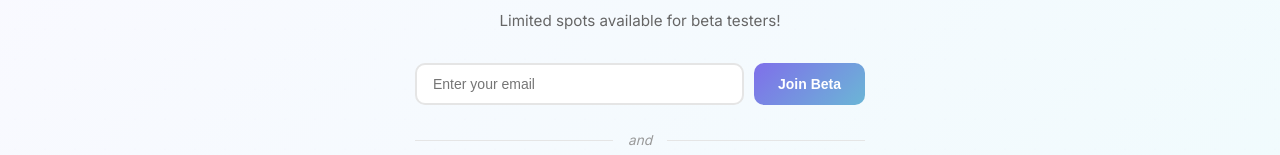
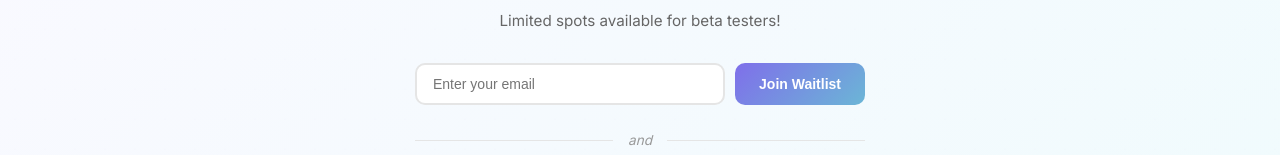
Before and after one commit to MelonLabs-prog/wordbuddy-landing, a plain HTML site: page index.html in a window 1280 px wide. Shown: the part 6036-6191 px from the top of the page. Drawn offline with nearby package versions, Linux system fonts and the light colour scheme.

Commit message:
Update index.html

```diff
--- a/index.html
+++ b/index.html
@@ -797,7 +797,7 @@
                     <div class="cta-item">
                         <form class="email-form waitlistForm">
                             <input type="email" placeholder="Enter your email" required class="emailInput">
-                            <button type="submit" class="cta-btn">Join Beta</button>
+                            <button type="submit" class="cta-btn">Join Waitlist</button>
                         </form>
                     </div>
 
```
